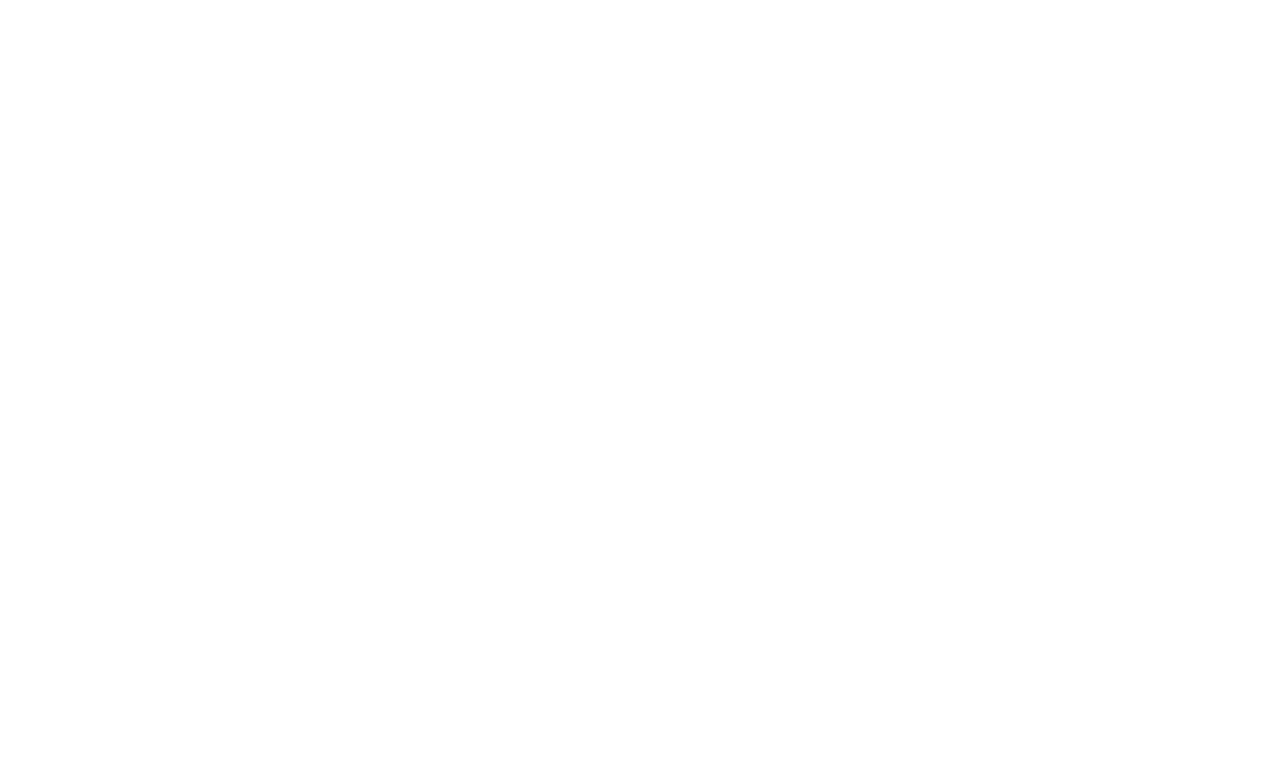
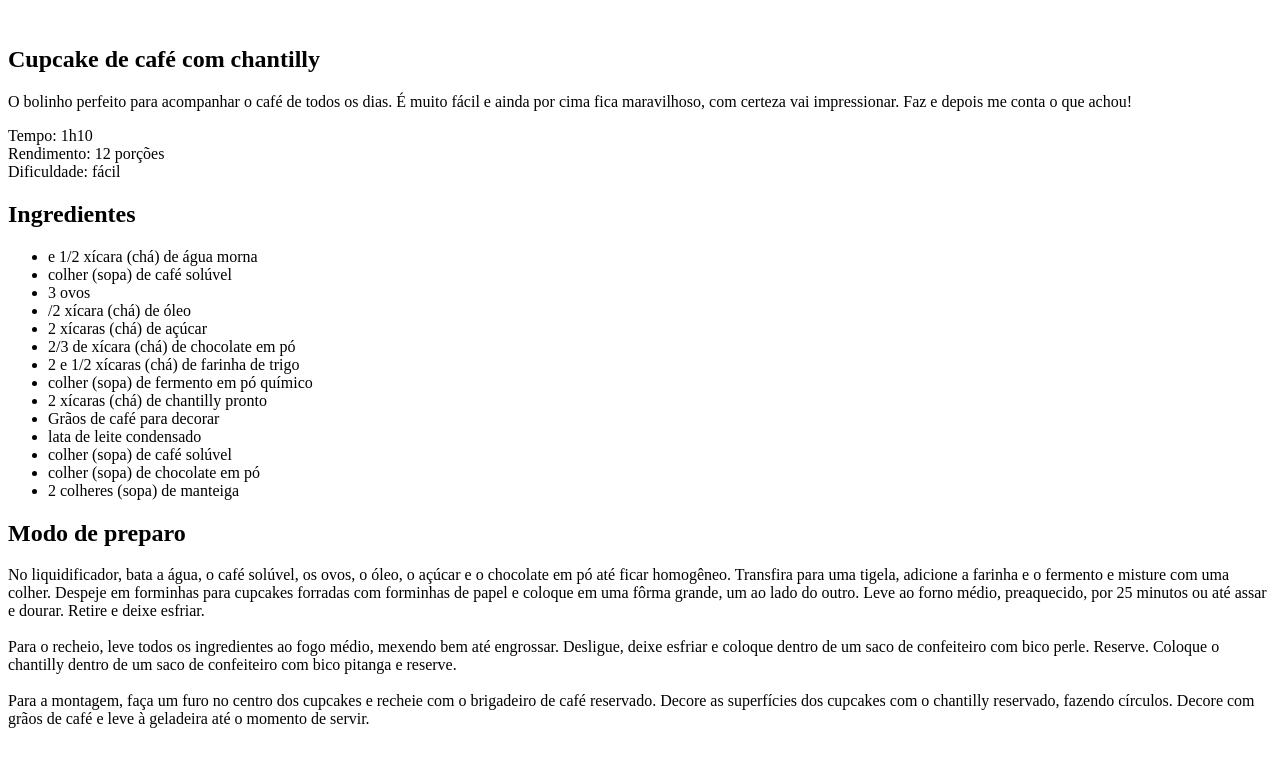
Before and after one commit to louisgonc/Projeto-1, a plain HTML site: page index.html in a window 1280 px wide. Drawn offline with Linux system fonts and the light colour scheme.

Commit message:
iniciando a estrutura html

```diff
--- a/index.html
+++ b/index.html
@@ -6,6 +6,62 @@
   <title>Pagina de Receita</title>
 </head>
 <body>
+  <div id="page">
+    <img src="" alt="">
+    <main>
+      <section id="about">
+        <h1>Cupcake de café com chantilly</h1>
+        <p>
+          O bolinho perfeito para acompanhar o café de todos os dias.
+          É muito fácil e ainda por cima fica maravilhoso, com certeza vai impressionar.
+          Faz e depois me conta o que achou!
+        </p>
+        <p>
+          Tempo: 1h10 <br>
+          Rendimento: 12 porções<br>
+          Dificuldade: fácil</p>
+      </section>
+
+      <section id="ingredients">
+        <h2>Ingredientes</h2>
+        <ul>
+          <li> e 1/2 xícara (chá) de água morna</li>
+          <li> colher (sopa) de café solúvel</li>
+          <li>3 ovos</li>
+          <li>/2 xícara (chá) de óleo</li>
+          <li>2 xícaras (chá) de açúcar</li>
+          <li>2/3 de xícara (chá) de chocolate em pó</li>
+          <li>2 e 1/2 xícaras (chá) de farinha de trigo</li>
+          <li> colher (sopa) de fermento em pó químico</li>
+          <li>2 xícaras (chá) de chantilly pronto</li>
+          <li>Grãos de café para decorar</li>
+          <li> lata de leite condensado</li>
+          <li> colher (sopa) de café solúvel</li>
+          <li> colher (sopa) de chocolate em pó</li>
+          <li>2 colheres (sopa) de manteiga</li>
+        </ul>
+      </section>
+
+      <section id="preparation">
+        <h2>Modo de preparo</h2>
+        <p>
+          No liquidificador, bata a água, o café solúvel, os ovos, o óleo, o açúcar e o chocolate em pó até ficar homogêneo.
+          Transfira para uma tigela, adicione a farinha e o fermento e misture com uma colher.
+          Despeje em forminhas para cupcakes forradas com forminhas de papel e coloque em uma fôrma grande, um ao lado do outro.
+          Leve ao forno médio, preaquecido, por 25 minutos ou até assar e dourar.
+          Retire e deixe esfriar.
+          <br><br>
+          Para o recheio, leve todos os ingredientes ao fogo médio, mexendo bem até engrossar.
+          Desligue, deixe esfriar e coloque dentro de um saco de confeiteiro com bico perle. Reserve.
+          Coloque o chantilly dentro de um saco de confeiteiro com bico pitanga e reserve.
+          <br><br>
+          Para a montagem, faça um furo no centro dos cupcakes e recheie com o brigadeiro de café
+          reservado. Decore as superfícies dos cupcakes com o chantilly reservado, fazendo círculos.
+          Decore com grãos de café e leve à geladeira até o momento de servir.
+        </p>
+      </section>
+    </main>
+  </div>
 
 </body>
 </html>
```
